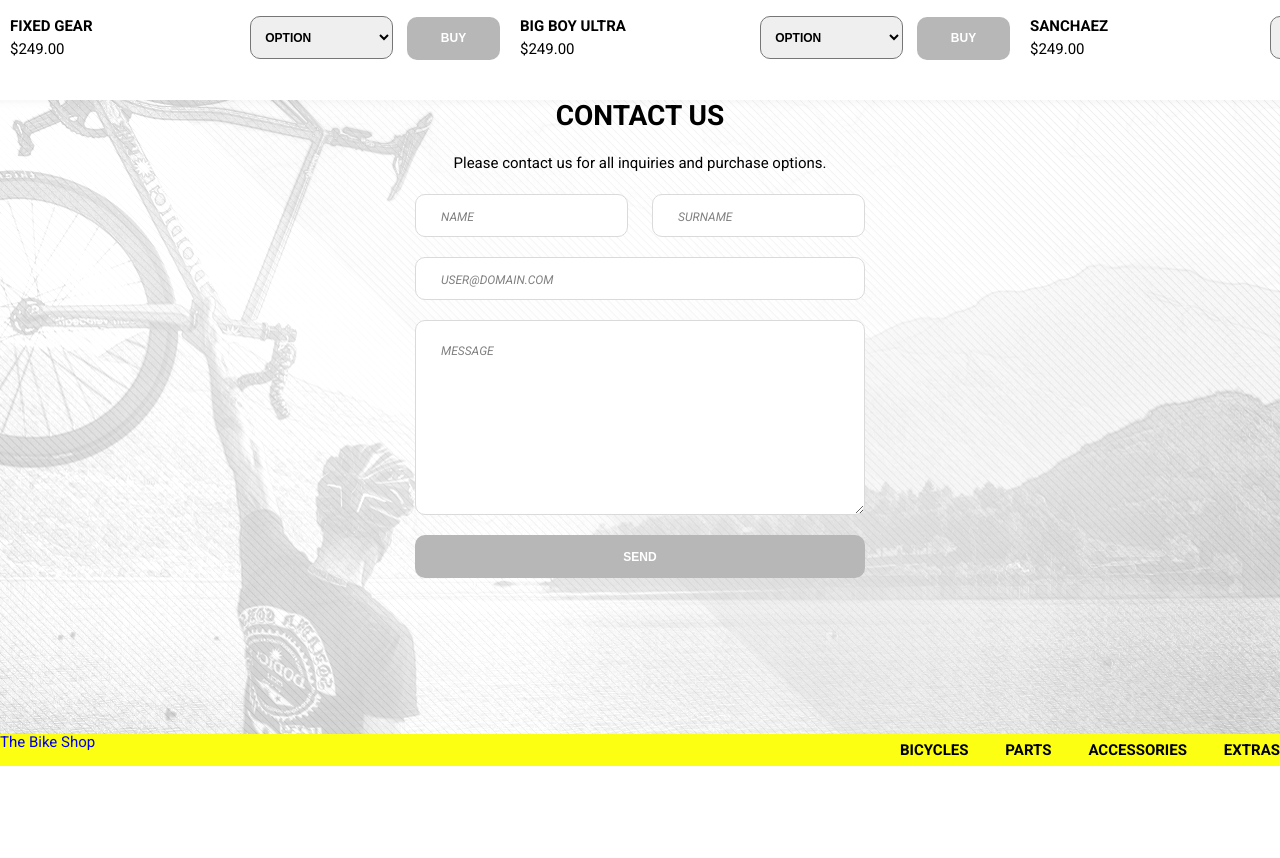
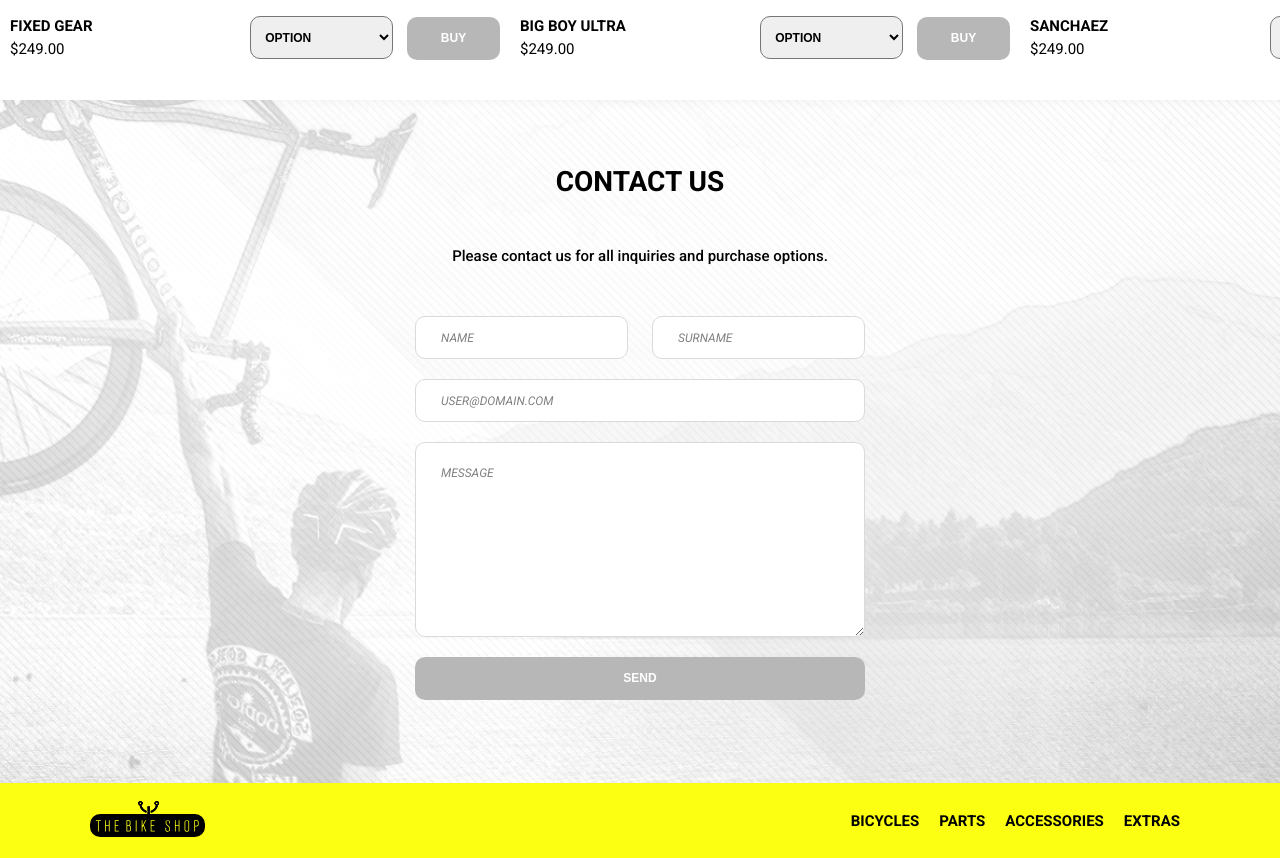
Before and after one commit to lafjonn/bicycle, a website: page index.html in a window 1280 px wide. Shown: the part 2109-2967 px from the top of the page. Before the commit the page ends 2875 px from the top, so only its background shows below. Drawn offline with nearby package versions, Linux system fonts and the light colour scheme; files that its build step writes are made by us from their sources.

Commit message:
contact block and footer styles added

```diff
--- a/index.html
+++ b/index.html
@@ -150,7 +150,10 @@
       </form>
     </section>
     <footer class="footer">
-      <a class="footer__logo" href="#">The Bike Shop</a>
+      <div class="footer__inner">
+        <a class="footer__logo" href="#">
+          <img class="footer__logo-svg" src="img/logo-black-svg.svg" alt="The Bike Shop">
+        </a>
         <ul class="footer__list">
           <li class="footer__list-item">
             <a class="footer__link" href="#">BICYCLES</a>
@@ -165,6 +168,7 @@
             <a class="footer__link" href="#">EXTRAS</a>
           </li>
         </ul>
+      </div>
     </footer>
   <script src="js/script.js"></script>
   </body>
--- a/sass/blocks/contact.scss
+++ b/sass/blocks/contact.scss
@@ -2,24 +2,26 @@
   display: flex;
   flex-direction: column;
   align-items: center;
-  min-height: 634px;
   background-image: url(../../img/bg-contact.png);
   background-repeat: no-repeat;
   background-size: cover;
   background-position: center;
   background-color: $lightgrey;
+  padding-top: 66px;
+  padding-bottom: 83px;
 }
 
 .contact__heading {
   font-size: 28px;
   font-weight: 700;
-  line-height: 32px;
   text-transform: uppercase;
+  margin-bottom: 50px;
 }
 
 .contact__description {
-  font-weight: 400;
-  line-height: 32px;
+  font-weight: 500;
+  margin: 0;
+  margin-bottom: 50px;
 }
 
 .contact__form {
--- a/sass/blocks/footer.scss
+++ b/sass/blocks/footer.scss
@@ -1,20 +1,45 @@
 .footer {
   display: flex;
-  justify-content: space-between;
+  justify-content: center;
   width: 100%;
   background-color: $yellow;
+  padding-top: 30px;
+  padding-bottom: 17px;
+}
+
+.footer__inner {
+  width: 1100px;
+  display: flex;
+  justify-content: space-between;
+}
+
+.footer__logo {
+  position: relative;
+}
+
+.footer__logo:before {
+  content: "";
+  top: -12px;
+  left: 48px;
+  width: 21px;
+  height: 17px;
+  position: absolute;
+  background-image: url(../../img/logo-black-element.png);
 }
 
 .footer__list {
   display: flex;
-  justify-content: space-between;
-  min-width: 380px;
+  justify-content: flex-end;
+  width: 380px;
+  padding-bottom: 11px;
+  flex-wrap: wrap;
 }
 
 .footer__link {
   color: $black;
   font-size: 15px;
   font-weight: 700;
-  line-height: 32px;
   text-transform: uppercase;
+  padding-left: 10px;
+  padding-right: 10px;
 }
```
Lines whose indentation alone changed are shown as unchanged.
